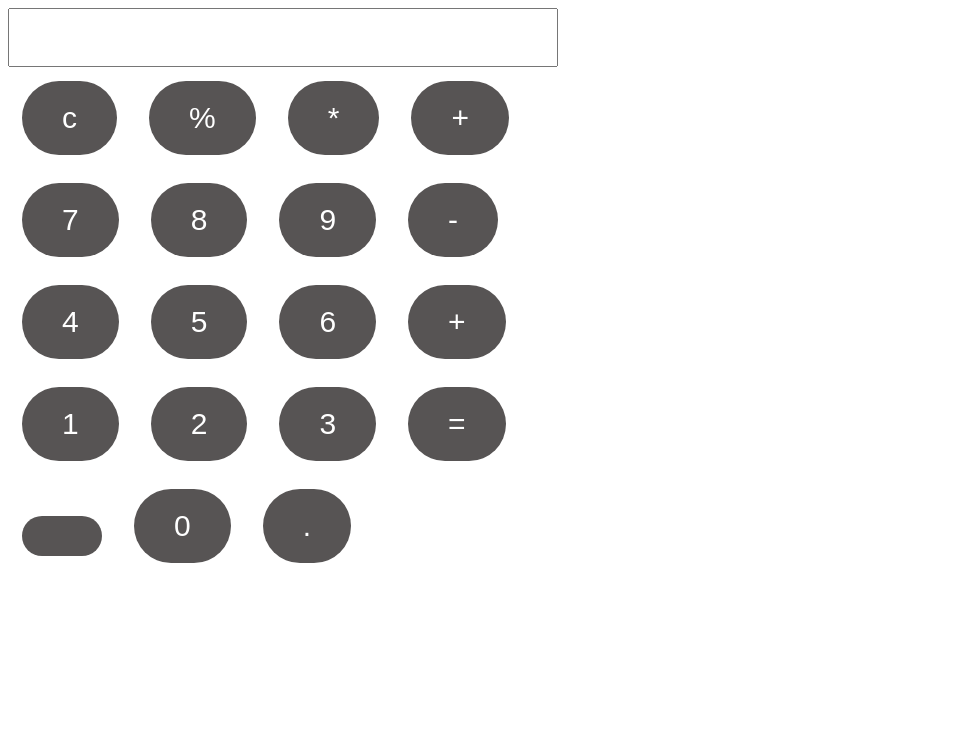
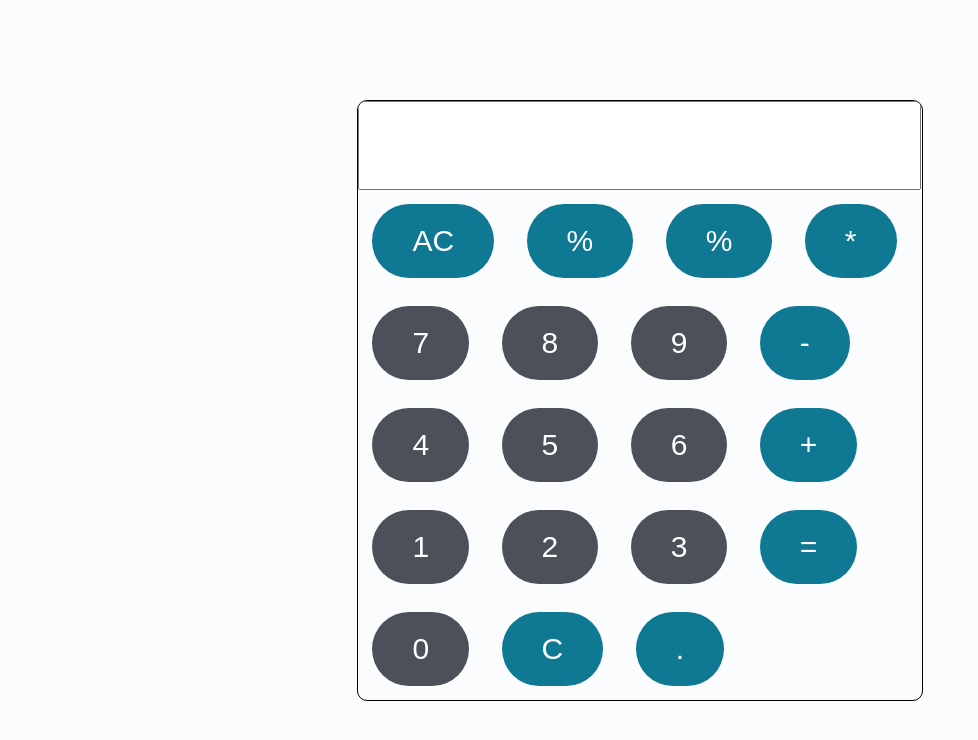
Before and after one commit to Johnkamau106/my-calculator, a plain HTML site: page index.html in a window 1280 px wide. Shown: the whole page, without its empty margins (0-978 px from the left). Drawn offline with Linux system fonts and the light colour scheme.

Commit message:
more css on the buttons while hovering and clicking

```diff
--- a/index.html
+++ b/index.html
@@ -10,27 +10,29 @@
 <div id="Calculator">
 
    <input type="text" id="display" readonly> <br>
-   <div>
-   <button id="btn">c</button>
-   <button id="btn">%</button>
-   <button id="btn">*</button>
-   <button id="btn">+</button><br>
-   <button id="btn">7</button>
-   <button id="btn">8</button>
-   <button id="btn">9</button>
-   <button id="btn">-</button><br>
-   <button id="btn">4</button>
-   <button id="btn">5</button>
-   <button id="btn">6</button>
-   <button id="btn">+</button><br>
-   <button id="btn">1</button>
-   <button id="btn">2</button>
-   <button id="btn">3</button>
-   <button id="btn">=</button> <br>
-   <button id="btn"></button>
-   <button id="btn">0</button>
-   <button id="btn">.</button>
+
+   <div id="keys">
+   <button onclick="appendToDisplay('AC')" class="operator-btn">AC</button>
+   <button onclick="appendToDisplay('%')" class="operator-btn">%</button>
+   <button onclick="appendToDisplay('%')" class="operator-btn">%</button>
+   <button onclick="appendToDisplay('*')" class="operator-btn">*</button><br>
+   <button onclick="appendToDisplay('7')">7</button>
+   <button onclick="appendToDisplay('8')">8</button>
+   <button onclick="appendToDisplay('9')">9</button>
+   <button onclick="appendToDisplay('-')" class="operator-btn">-</button><br>
+   <button onclick="appendToDisplay('4')">4</button>
+   <button onclick="appendToDisplay('5')">5</button>
+   <button onclick="appendToDisplay('6')">6</button>
+   <button onclick="appendToDisplay('+')" class="operator-btn">+</button><br>
+   <button onclick="appendToDisplay('1')">1</button>
+   <button onclick="appendToDisplay('2')">2</button>
+   <button onclick="appendToDisplay('3')">3</button>
+   <button onclick="appendToDisplay('=')" class="operator-btn">=</button> <br>
+   <button onclick="appendToDisplay('')">0</button>
+   <button onclick="appendToDisplay('0')" class="operator-btn">C</button>
+   <button onclick="appendToDisplay('.')" class="operator-btn">.</button>
 </div>
+
 </div>
 
 
--- a/style.css
+++ b/style.css
@@ -1,25 +1,74 @@
-#calculator {
-    background-color: rosybrown;
+body{
+    background-color: rgb(254, 251, 251);
+    display: flex;
+    justify-content: center;
+    align-items: center;
+    height: 100vh;
+    margin: 0;
+    font-family: Arial, Helvetica, sans-serif;
+    color: rgb(251, 249, 249);
 }
 
-#display {
-    width: 40%;
+#Calculator{
+    background-color: #fbfcfd;
+    ;
+    ;
+    width: 44%;
+    border-radius: 10PX;
+    border-color: black;
+    max-width: 600PX;
+    overflow: hidden;
+    border: solid 1px black;
+
+
+}
+
+#display{
+    width: 92%;
     height: 20%;
     padding: 20px;
     margin: auto;
+    align-items: center;
+    padding: 20px;
+    font-size: 40px;
+    text-align: left;
+
+
+
+}
+#keys{
 
 }
 
+
 button {
-    background-color: rgb(87, 84, 84);
+    background-color: rgb(75, 80, 89);
     font-family: Arial, Helvetica, sans-serif;
     font-size: 30px;
     border-radius: 60px;
     padding: 20px 40px;
     margin: 14px;
-    color: white;
+    color: rgb(255, 255, 255);
     border: none;
     cursor: pointer;
 
 
 }
+button:hover{
+    background-color: rgb(89, 103, 112);
+}
+button:active{
+    background-color: rgb(155, 182, 198);
+}
+
+.operator-btn{
+    background-color: #0f7994;
+
+}
+.operator-btn:hover{
+
+    background-color: #66acbe;
+}
+.operator-btn:active{
+    background-color: #99cad6;
+}
```
